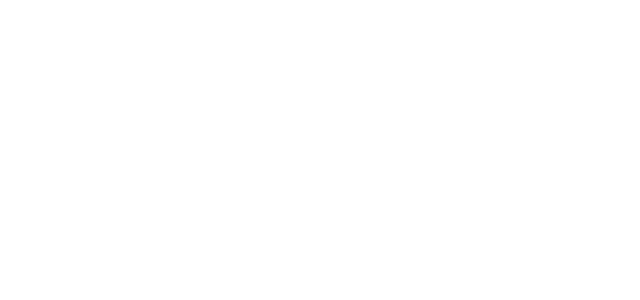
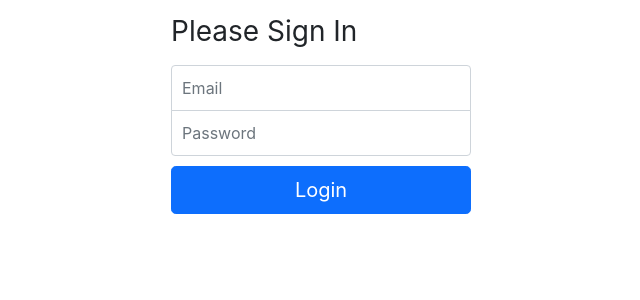
Before and after one commit to al-abbas-nz/react-dashboard, a React (Create React App) app: page /login in a window 1280 px wide. Shown: the top 300 px of the page, without its empty margins (319-959 px from the left). Built offline with nearby package versions, Linux system fonts and the light colour scheme.

Commit message:
add login; handle redirect

```diff
--- a/src/App.tsx
+++ b/src/App.tsx
@@ -4,6 +4,7 @@
 import Menu from './components/Menu';
 import Nav from './components/Nav';
 import Dashboard from './pages/Dashboard';
+import Login from './pages/Login';
 import Register from './pages/Register';
 import Users from './pages/Users';
 
@@ -14,6 +15,7 @@
         <Route path={'/'} exact component={Dashboard} />
         <Route path={'/users'} component={Users} />
         <Route path={'/register'} exact component={Register} />
+        <Route path={'/login'} exact component={Login} />
       </BrowserRouter>
     </div>
   );
--- a/src/pages/Login.tsx
+++ b/src/pages/Login.tsx
@@ -0,0 +1,54 @@
+import axios from 'axios';
+import React, { SyntheticEvent, useState } from 'react';
+import { Redirect } from 'react-router-dom';
+
+const Login = () => {
+  const [email, setEmail] = useState('');
+  const [password, setPassword] = useState('');
+  const [redirect, setRedirect] = useState(false);
+
+  const submit = async (e: SyntheticEvent) => {
+    e.preventDefault();
+
+    await axios.post(
+      'http://localhost:8000/api/login',
+      {
+        email,
+        password,
+      },
+      { withCredentials: true }
+    );
+    setRedirect(true);
+  };
+
+  if (redirect) {
+    return <Redirect to={'/'} />;
+  }
+
+  return (
+    <main className='form-signin'>
+      <form onSubmit={submit}>
+        <h1 className='h3 mb-3 fw-normal'>Please Sign In</h1>
+        <input
+          type='email'
+          className='form-control'
+          placeholder='Email'
+          required
+          onChange={(e) => setEmail(e.target.value)}
+        />
+        <input
+          type='password'
+          className='form-control'
+          placeholder='Password'
+          required
+          onChange={(e) => setPassword(e.target.value)}
+        />
+        <button className='w-100 btn btn-lg btn-primary' type='submit'>
+          Login
+        </button>
+      </form>
+    </main>
+  );
+};
+
+export default Login;
```
